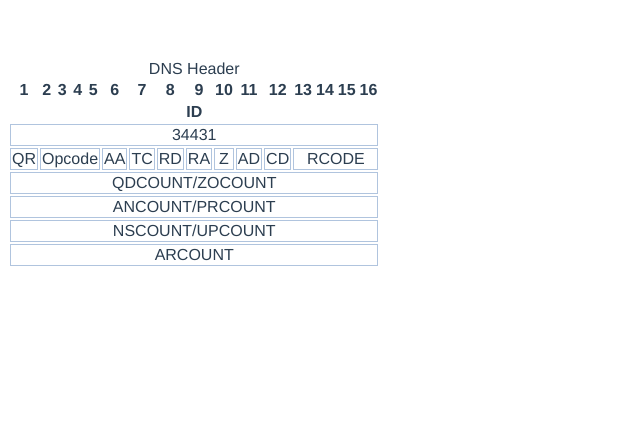
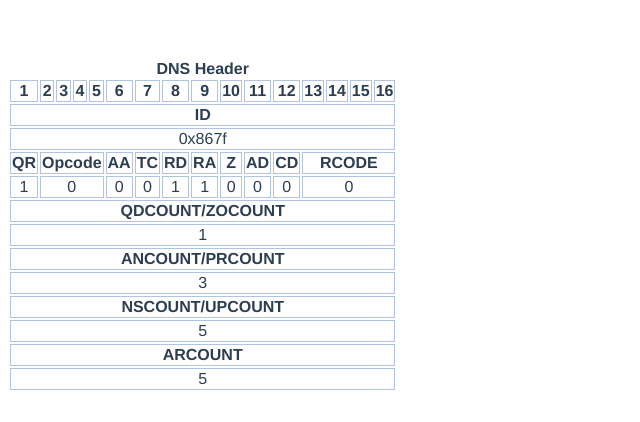
Before and after one commit to xiongmao86/dns-playground, a Vue app: page / in a window 1280 px wide. Shown: the top 422 px of the page, without its empty margins (0-640 px from the left). Built offline with nearby package versions, Linux system fonts and the light colour scheme.

Commit message:
First impression.

```diff
--- a/src/components/Packet.vue
+++ b/src/components/Packet.vue
@@ -26,31 +26,55 @@
                 <th colspan="16">ID</th>
             </tr>
             <tr>
-                <td colspan="16">{{pack.id}}</td>
+                <td colspan="16">{{`0x${pack.id.toString(16)}`}}</td>
             </tr>
             <tr>
-                <td>QR</td>
-                <td colspan="4">Opcode</td>
-                <td>AA</td>
-                <td>TC</td>
-                <td>RD</td>
-                <td>RA</td>
-                <td>Z</td>
-                <td>AD</td>
-                <td>CD</td>
-                <td colspan="4">RCODE</td>
+                <th>QR</th>
+                <th colspan="4">Opcode</th>
+                <th>AA</th>
+                <th>TC</th>
+                <th>RD</th>
+                <th>RA</th>
+                <th>Z</th>
+                <th>AD</th>
+                <th>CD</th>
+                <th colspan="4">RCODE</th>
             </tr>
             <tr>
-                <td colspan="16">QDCOUNT/ZOCOUNT</td>
+                <td>{{ pack.flags.response }}</td>
+                <td colspan="4">{{ pack.flags.opcode }}</td>
+                <td>{{ pack.flags.authoritative }}</td>
+                <td>{{ pack.flags.truncated }}</td>
+                <td>{{ pack.flags.recursion_desired }}</td>
+                <td>{{ pack.flags.recursion_available }}</td>
+                <td>{{ pack.flags.z }}</td>
+                <td>{{ pack.flags.authentic_data }}</td>
+                <td>{{ pack.flags.checking_disable }}</td>
+                <td colspan="4">{{ pack.flags.error_code }}</td>
             </tr>
             <tr>
-                <td colspan="16">ANCOUNT/PRCOUNT</td>
+                <th colspan="16">QDCOUNT/ZOCOUNT</th>
             </tr>
             <tr>
-                <td colspan="16">NSCOUNT/UPCOUNT</td>
+                <td colspan="16">{{ pack.query_count }}</td>
             </tr>
             <tr>
-                <td colspan="16">ARCOUNT</td>
+                <th colspan="16">ANCOUNT/PRCOUNT</th>
+            </tr>
+            <tr>
+                <td colspan="16">{{ pack.answer_count }}</td>
+            </tr>
+            <tr>
+                <th colspan="16">NSCOUNT/UPCOUNT</th>
+            </tr>
+            <tr>
+                <td colspan="16">{{ pack.authority_count }}</td>
+            </tr>
+            <tr>
+                <th colspan="16">ARCOUNT</th>
+            </tr>
+            <tr>
+                <td colspan="16">{{ pack.additional_information_count }}</td>
             </tr>
         </tbody>
         <tfoot>
@@ -88,7 +112,13 @@ export default {
 </script>
 
 <style>
+caption {
+    font-weight: bold;
+}
 td {
+    border: 1px solid lightsteelblue;
+}
+th {
     border: 1px solid lightsteelblue;
 }
 tfoot {
--- a/src/store/index.js
+++ b/src/store/index.js
@@ -7,21 +7,21 @@ export default new Vuex.Store({
   state: {
     "id": 0x867f,
     "flags": {
-      "response": true,
+      "response": 1,
       "opcode": 0x0000,
-      "authoritative": false,
-      "truncated": false,
-      "recursion-desired": true,
-      "recursion-available": true,
-      "z": false,
-      "authentic-data": false,
-      "checking-disable": false,
-      "error-code": 0x0000,
+      "authoritative": 0,
+      "truncated": 0,
+      "recursion_desired": 1,
+      "recursion_available": 1,
+      "z": 0,
+      "authentic_data": 0,
+      "checking_disable": 0,
+      "error_code": 0x0000,
     },
-    "query-count": 1,
-    "answer-count": 3,
-    "authority-count": 5,
-    "additional-information-count": 5,
+    "query_count": 1,
+    "answer_count": 3,
+    "authority_count": 5,
+    "additional_information_count": 5,
 
     "querys": [{
       "name": "www.baidu.com",
@@ -33,108 +33,108 @@ export default new Vuex.Store({
         "name": "www.baidu.com",
         "type": "CNAME",
         "class": "IN",
-        "time-to-live": 600,
-        "data-length": 15,
+        "time_to_live": 600,
+        "data_length": 15,
         "CNAME": "www.a.shifen.com"
       },
       {
         "name": "www.a.shifen.com",
         "type": "A",
         "class": "IN",
-        "time-to-live": 600,
-        "data-length": 4,
+        "time_to_live": 600,
+        "data_length": 4,
         "address": "14.215.177.38"
       },
       {
         "name": "www.a.shifen.com",
         "type": "A",
         "class": "IN",
-        "time-to-live": 600,
-        "data-length": 4,
+        "time_to_live": 600,
+        "data_length": 4,
         "address": "14.215.177.38"
       }
     ],
-    "Authoritative-nameservers": [
+    "Authoritative_nameservers": [
       {
         "name": "a.shifen.com",
         "type": "NS",
         "class": "IN",
-        "time-to-live": 205,
-        "data-length": 6,
-        "name-server": "ns3.a.shifen.com"
+        "time_to_live": 205,
+        "data_length": 6,
+        "name_server": "ns3.a.shifen.com"
       },
       {
         "name": "a.shifen.com",
         "type": "NS",
         "class": "IN",
-        "time-to-live": 205,
-        "data-length": 6,
-        "name-server": "ns4.a.shifen.com"
+        "time_to_live": 205,
+        "data_length": 6,
+        "name_server": "ns4.a.shifen.com"
       },
       {
         "name": "a.shifen.com",
         "type": "NS",
         "class": "IN",
-        "time-to-live": 205,
-        "data-length": 6,
-        "name-server": "ns2.a.shifen.com"
+        "time_to_live": 205,
+        "data_length": 6,
+        "name_server": "ns2.a.shifen.com"
       },
       {
         "name": "a.shifen.com",
         "type": "NS",
         "class": "IN",
-        "time-to-live": 205,
-        "data-length": 6,
-        "name-server": "ns1.a.shifen.com"
+        "time_to_live": 205,
+        "data_length": 6,
+        "name_server": "ns1.a.shifen.com"
       },
       {
         "name": "a.shifen.com",
         "type": "NS",
         "class": "IN",
-        "time-to-live": 205,
-        "data-length": 6,
-        "name-server": "ns5.a.shifen.com"
+        "time_to_live": 205,
+        "data_length": 6,
+        "name_server": "ns5.a.shifen.com"
       }
     ],
-    "additional-records": [
+    "additional_records": [
       {
         "name": "ns1.a.shifen.com",
         "type": "A",
         "class": "IN",
-        "time-to-live": 466,
-        "data-length": 4,
+        "time_to_live": 466,
+        "data_length": 4,
         "address": "61.135.165.224"
       },
       {
         "name": "ns2.a.shifen.com",
         "type": "A",
         "class": "IN",
-        "time-to-live": 497,
-        "data-length": 4,
+        "time_to_live": 497,
+        "data_length": 4,
         "address": "220.181.33.32"
       },
       {
         "name": "ns3.a.shifen.com",
         "type": "A",
         "class": "IN",
-        "time-to-live": 465,
-        "data-length": 4,
+        "time_to_live": 465,
+        "data_length": 4,
         "address": "112.80.255.253"
       },
       {
         "name": "ns4.a.shifen.com",
         "type": "A",
         "class": "IN",
-        "time-to-live": 138,
-        "data-length": 4,
+        "time_to_live": 138,
+        "data_length": 4,
         "address": "14.215.177.229"
       },
       {
         "name": "ns5.a.shifen.com",
         "type": "A",
         "class": "IN",
-        "time-to-live": 353,
-        "data-length": 4,
+        "time_to_live": 353,
+        "data_length": 4,
         "address": "180.76.76.95"
       }
     ]
```
